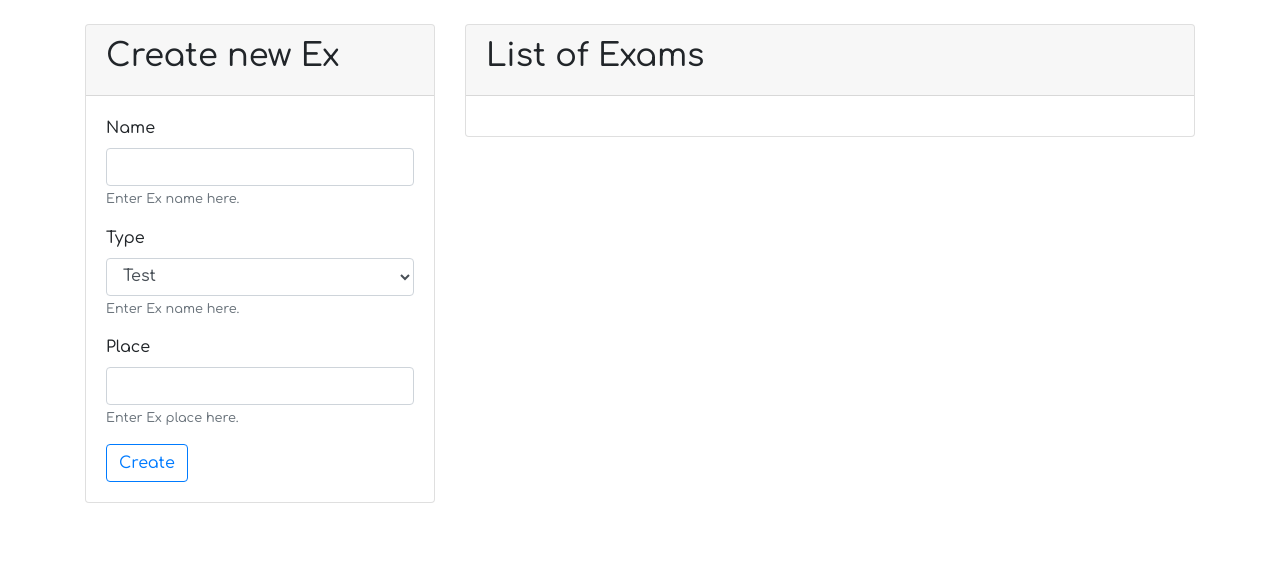
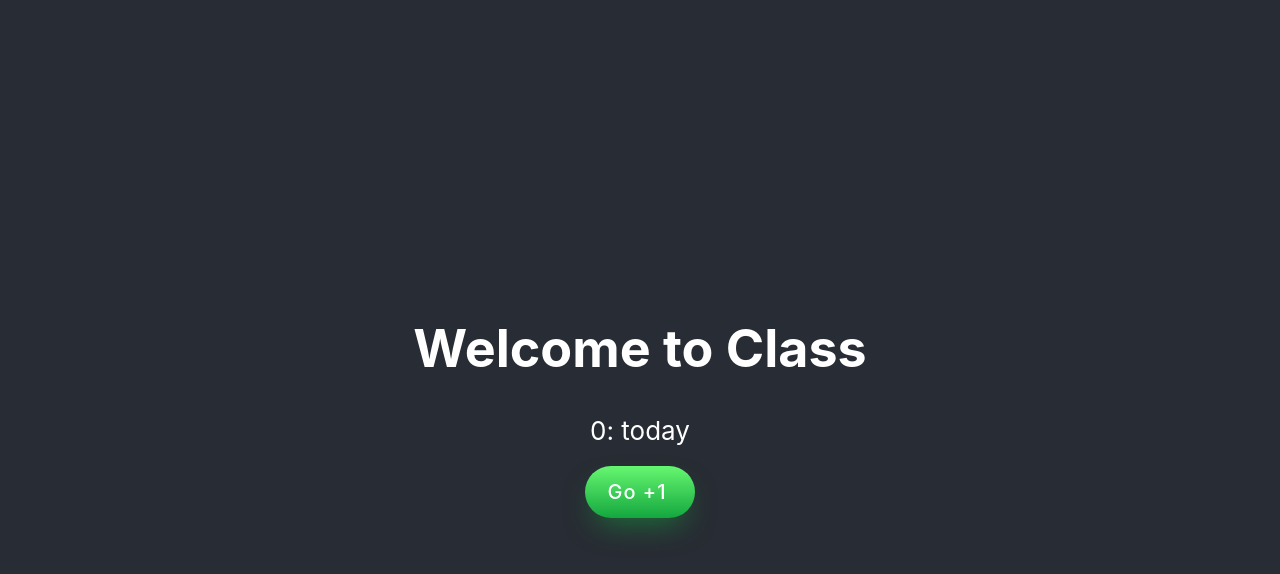
Before and after one commit to ArturasKi/001-lamos, a React (Create React App) app in the folder ak/: page / in a window 1280 px wide. Shown: the top 574 px of the page. Built offline with nearby package versions, Linux system fonts and the light colour scheme.

Commit message:
React class

```diff
--- a/ak/src/App.jsx
+++ b/ak/src/App.jsx
@@ -1,75 +1,17 @@
-import { useEffect, useState } from 'react';
-import './bootstrap.css';
-import './crud.scss'
-import Create from './components/crud/Create';
-import List from './components/crud/List';
-import { create, read, remove, edit } from './functions/localStorage';
-import Edit from './components/crud/Edit';
-// import './App.scss';
+import './App.scss';
+import Counter from './components/019/Counter';
 
 
 function App() {
 
-  const [lastUpdate, setLastUpdate] = useState(Date.now());
-  const [exes, setExes] = useState(null);
-
-  const [modalData, setModalData] = useState(null);
-
-  const [createData, setCreateData] = useState(null); // null, nes pradzioj jokio objekto nera;
-  const [deleteData, setDeleteData] = useState(null);
-  const [editData, setEditData] = useState(null);
-
-  // READ
-  useEffect(() => {
-    setExes(read());
-  }, [lastUpdate]);
-
-  // CREATE
-  useEffect(() => {
-    if (null === createData) {
-      return;
-    }
-    create(createData);
-    setLastUpdate(Date.now());
-  // IŠSIUNČIAMAS Į LOCALSTORAGE;
-  }, [createData]);
-
-  // DELETE
-  useEffect(() => {
-    if (null === deleteData) {
-      return;
-    }
-    remove(deleteData);
-    setLastUpdate(Date.now());
-  // IŠSIUNČIAMAS Į LOCALSTORAGE;
-  }, [deleteData]);
-
-  // EDIT
-  useEffect(() => {
-    if (null === editData) {
-      return;
-    }
-    edit(editData);
-    setLastUpdate(Date.now());
-  // IŠSIUNČIAMAS Į LOCALSTORAGE;
-  }, [editData]);
-
-
   return (
-    <>
-      <div className="container">
-        <div className="row">
-          <div className="col-4">
-            <Create setCreateData={setCreateData}></Create>
-          </div>
-          <div className="col-8">
-            <List setDeleteData={setDeleteData} exes={exes} setModalData={setModalData}></List>
-          </div>
-        </div>
-      </div>
-      <Edit setEditData={setEditData} modalData={modalData} setModalData={setModalData}></Edit>
-    </>
-  );
+    <div className="App">
+      <header className="App-header">
+        <h1>Welcome to Class</h1>
+        <Counter when={'today'}></Counter>
+      </header>
+    </div>
+  )
 }
 
 export default App;
--- /dev/null
+++ b/ak/src/components/019/Counter.jsx
@@ -0,0 +1,34 @@
+import React from 'react';
+
+class Counter extends React.Component {
+
+    constructor() {
+        super();
+        this.state = {counter: 0};
+    }
+
+    doClick = () => {
+        this.setState(s => ({counter: s.counter + 1}));
+    }
+
+    componentDidMount() {
+        console.log('Loaded');
+    } // uzsikrauna viena vieninteli karta => useEffect tuscio masyvo atitikmuo;
+
+    componentWillUnmount() {
+        console.log('Numiro');
+    }
+
+
+    render() {
+        return (
+            <>
+            <div>{this.state.counter}: {this.props.when}</div>
+            <button onClick={this.doClick}>Go +1</button>
+            </>
+        )
+    }
+
+}
+
+export default Counter;
```
Also changed, not shown: ak/src/Crud.jsx (added, +75 -0 lines), 1 other file (tests, documents, lock files or other folders).
